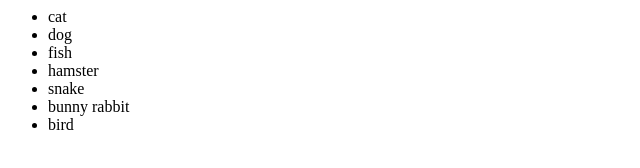
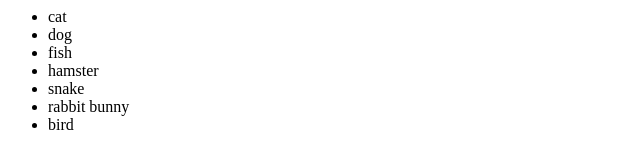
Before and after one commit to Marialena1992/TryOutGit, a plain HTML site: page index.html in a window 1280 px wide. Shown: the full height of the page, 0-640 px from the left. Drawn offline with Linux system fonts and the light colour scheme.

Commit message:
just bunny

```diff
--- a/index.html
+++ b/index.html
@@ -5,7 +5,7 @@
         <li>fish</li>
         <li>hamster</li>
         <li>snake</li>
-        <li>bunny rabbit</li>
+        <li>rabbit bunny</li>
         <li>bird</li>
     </ul>
 </body>
```
